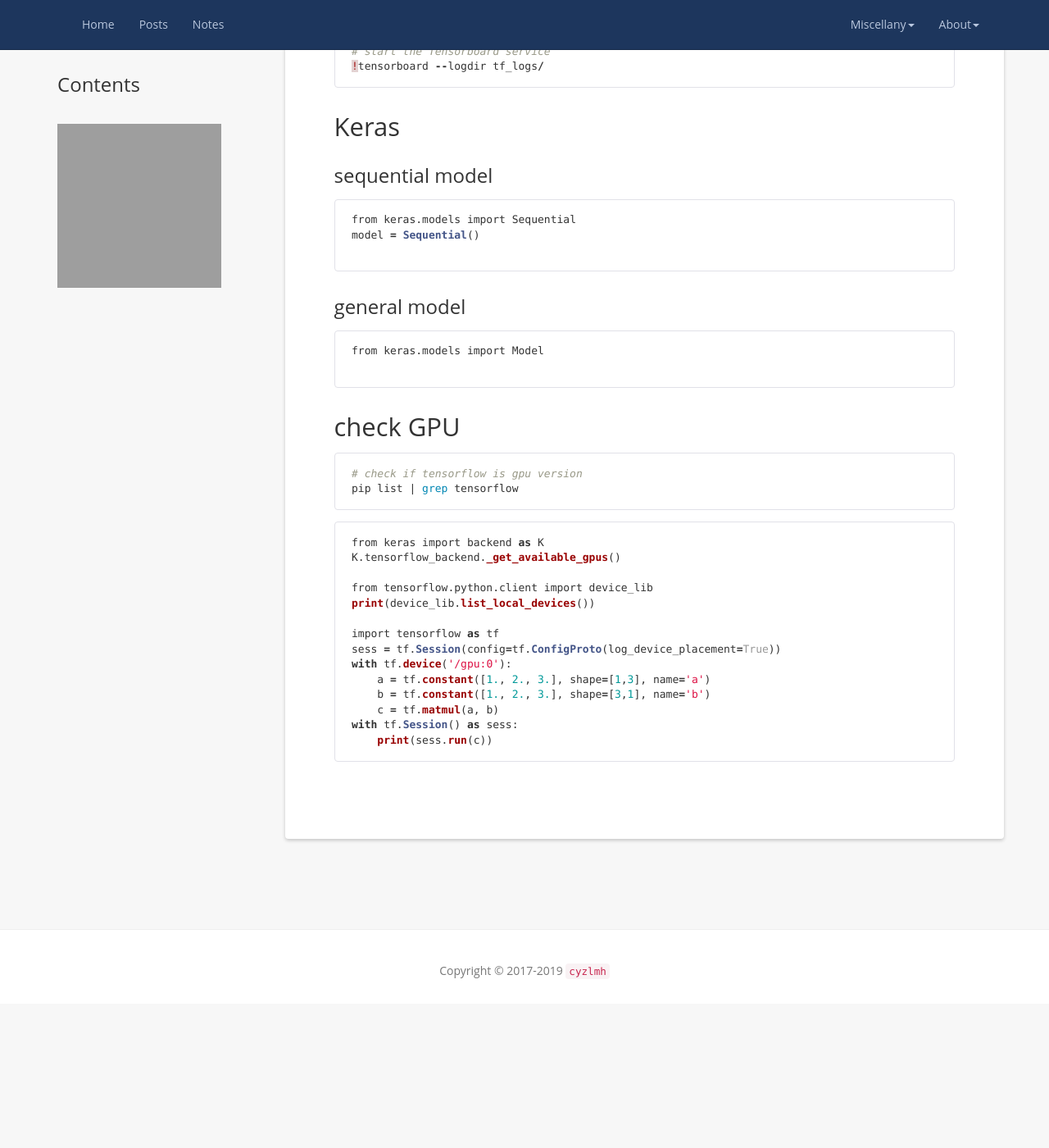
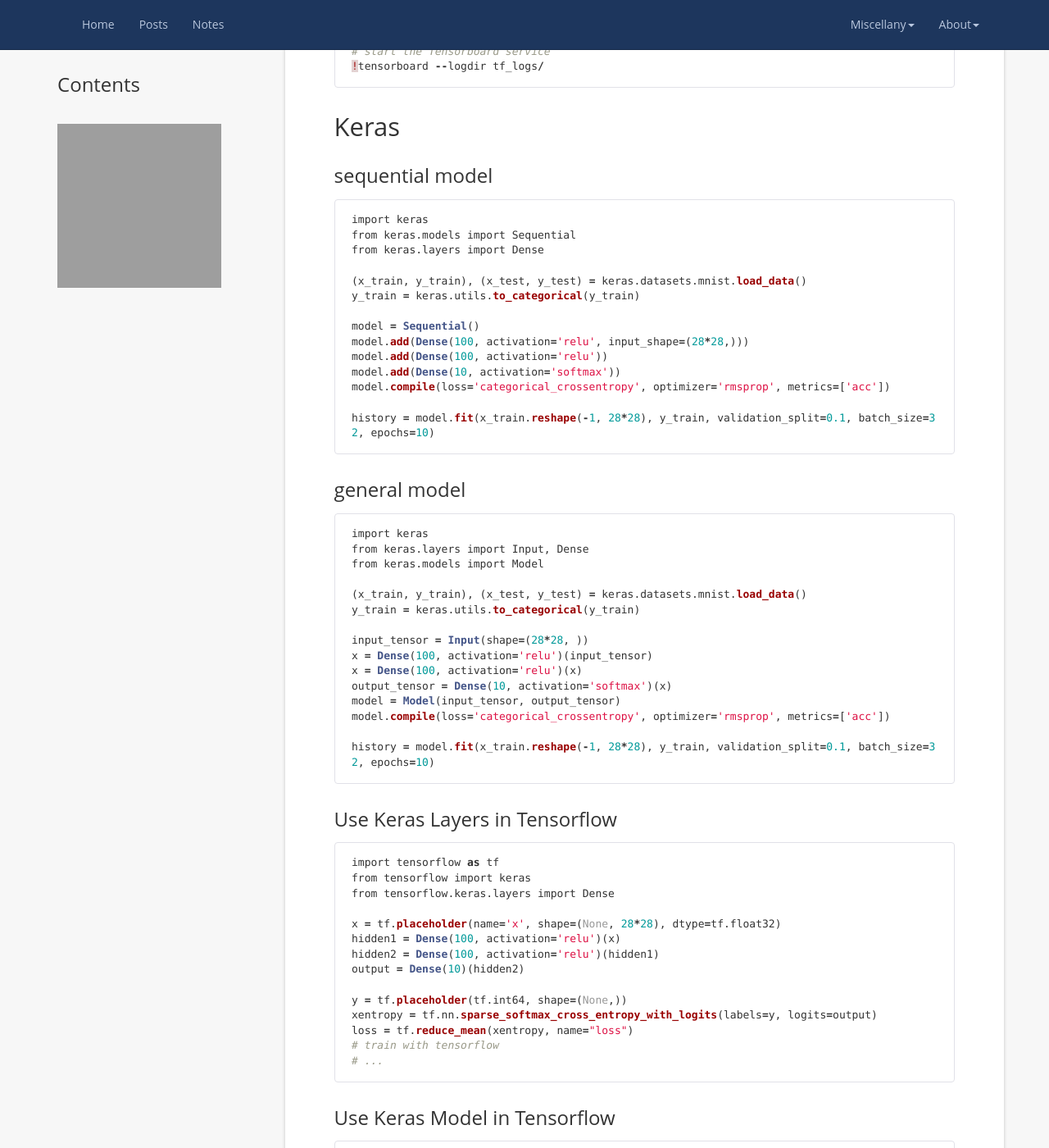
Before and after one commit to cyzlmh/cyzlmh.github.io, a Jekyll site: the page built from notes/Note-Tensorflow.md, in a window 1280 px wide and 1400 px high, scrolled down 3636 px. Shown: the whole window at 82% size. Built offline with Jekyll 4.4.1, drawn with Linux system fonts in a browser that asks for light colours; nearby versions of some CDN libraries; before the commit the page ends 4860 px from its top, so only the background shows below that; some of the changed text lies outside the part shown; grey boxes are pictures that could not be loaded.

Commit message:
update blog

````diff
--- a/notes/Note-Tensorflow.md
+++ b/notes/Note-Tensorflow.md
@@ -205,19 +205,78 @@
 ### sequential model
 
 ``` python
+import keras
 from keras.models import Sequential
+from keras.layers import Dense
+
+(x_train, y_train), (x_test, y_test) = keras.datasets.mnist.load_data()
+y_train = keras.utils.to_categorical(y_train)
+
 model = Sequential()
+model.add(Dense(100, activation='relu', input_shape=(28*28,)))
+model.add(Dense(100, activation='relu'))
+model.add(Dense(10, activation='softmax'))
+model.compile(loss='categorical_crossentropy', optimizer='rmsprop', metrics=['acc'])
 
+history = model.fit(x_train.reshape(-1, 28*28), y_train, validation_split=0.1, batch_size=32, epochs=10)
 ```
 
 ### general model
 
 ``` python
+import keras
+from keras.layers import Input, Dense
 from keras.models import Model
 
+(x_train, y_train), (x_test, y_test) = keras.datasets.mnist.load_data()
+y_train = keras.utils.to_categorical(y_train)
+
+input_tensor = Input(shape=(28*28, ))
+x = Dense(100, activation='relu')(input_tensor)
+x = Dense(100, activation='relu')(x)
+output_tensor = Dense(10, activation='softmax')(x)
+model = Model(input_tensor, output_tensor)
+model.compile(loss='categorical_crossentropy', optimizer='rmsprop', metrics=['acc'])
+
+history = model.fit(x_train.reshape(-1, 28*28), y_train, validation_split=0.1, batch_size=32, epochs=10)
 ```
 
-## check GPU
+### Use Keras Layers in Tensorflow
+
+``` python
+import tensorflow as tf
+from tensorflow import keras
+from tensorflow.keras.layers import Dense
+
+x = tf.placeholder(name='x', shape=(None, 28*28), dtype=tf.float32)
+hidden1 = Dense(100, activation='relu')(x)
+hidden2 = Dense(100, activation='relu')(hidden1)
+output = Dense(10)(hidden2)
+
+y = tf.placeholder(tf.int64, shape=(None,))
+xentropy = tf.nn.sparse_softmax_cross_entropy_with_logits(labels=y, logits=output)
+loss = tf.reduce_mean(xentropy, name="loss")
+# train with tensorflow
+# ...
+```
+
+### Use Keras Model in Tensorflow
+
+``` python
+import tensorflow as tf
+from tensorflow import keras
+from tensorflow.keras.models import Sequential
+from tensorflow.keras.layers import Dense
+
+model = Sequential()
+model.add(Dense(100, activation='relu', input_shape=(28*28,)))
+model.add(Dense(10, activation='softmax'))
+
+x = tf.placeholder(name='input', shape=(None, 28*28), dtype=tf.float32)
+y = model(x)
+```
+
+## Check GPU
 
 ``` shell
 # check if tensorflow is gpu version
````
